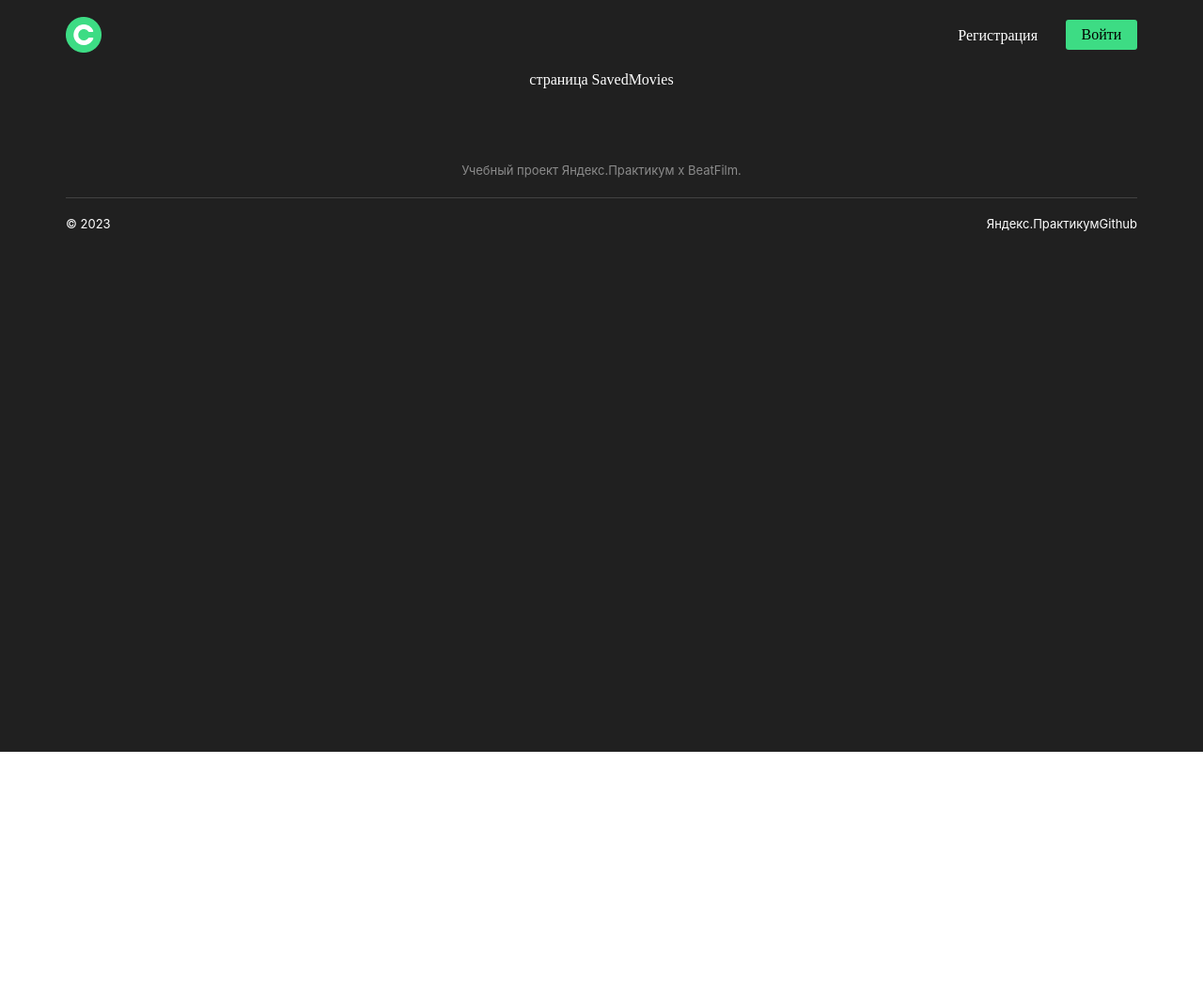
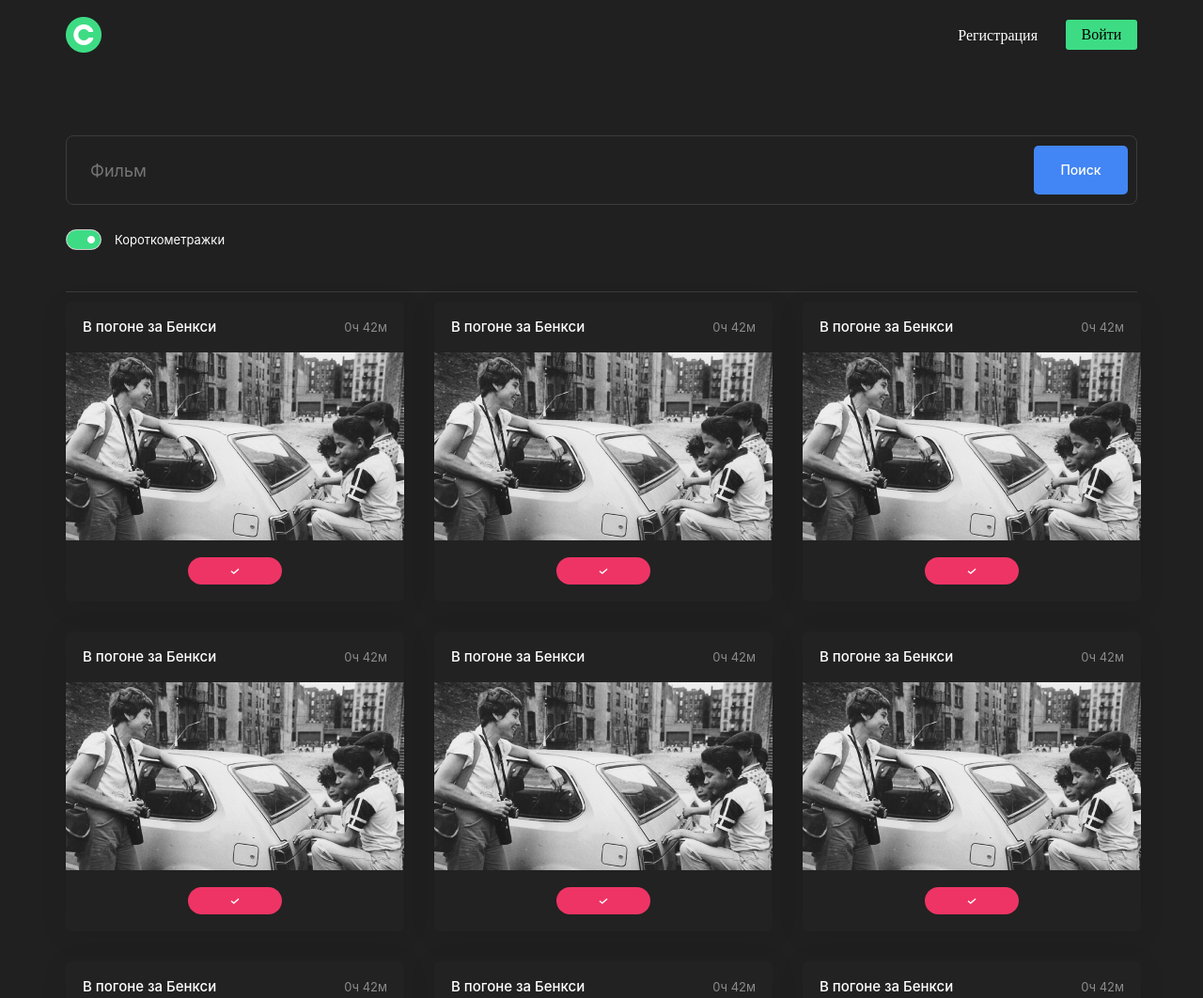
Before and after one commit to Helinter/movies-explorer-frontend, a React app: page /saved-movies in a window 1280 px wide. Shown: the top 1062 px of the page at 94% size. Before the commit the page ends 800 px from the top, so only its background shows below. Built offline with nearby package versions, Linux system fonts and the light colour scheme.

Commit message:
страница SavedMovies

```diff
--- a/src/components/More/More.js
+++ b/src/components/More/More.js
@@ -1,10 +1,18 @@
-function More() {
+function More({ showButton = true }) {
+  if (!showButton) {
+    return (
+      <div className="more" style={{ marginBottom: '140px' }}>
+        {/* Пустой блок без кнопки */}
+      </div>
+    );
+  }
+
   return (
-  <>
     <div className="more">
-      <button type="button" className="more__button">Ещё</button>
+      <button type="button" className="more__button">
+        Ещё
+      </button>
     </div>
-  </>
   );
 }
 
--- a/src/components/Movies/Movies.js
+++ b/src/components/Movies/Movies.js
@@ -11,7 +11,7 @@ function Movies() {
     <div className="movies">
       <SearchForm />
       <MoviesCardList />
-      <More />
+      <More showButton={true}/>
     </div>
     <Footer />
   </>
--- a/src/components/SavedMovies/SavedMovies.css
+++ b/src/components/SavedMovies/SavedMovies.css
@@ -0,0 +1,6 @@
+.savedMovies{
+  display: flex;
+  flex-direction: column;
+  width: 100%;
+  background-color: rgba(32, 32, 32, 1);
+}
--- a/src/components/SavedMovies/SavedMovies.js
+++ b/src/components/SavedMovies/SavedMovies.js
@@ -1,12 +1,17 @@
 import Header from '../Header/Header'
 import Footer from '../Footer/Footer'
+import SearchForm from '../SearchForm/SearchForm'
+import MoviesCardList from '../MoviesCardList/MoviesCardList'
+import More from '../More/More'
 
 function SavedMovies() {
   return (
   <>
     <Header />
-    <div className="SavedMovies">
-      страница SavedMovies
+    <div className="savedMovies">
+    <SearchForm />
+      <MoviesCardList />
+      <More showButton={false} />
     </div>
     <Footer />
   </>
--- a/src/index.css
+++ b/src/index.css
@@ -17,3 +17,4 @@
 @import url(./components/MoviesCard/MoviesCard.css);
 @import url(./components/MoviesCardList/MoviesCardList.css);
 @import url(./components/More/More.css);
+@import url(./components/SavedMovies/SavedMovies.css);
```
